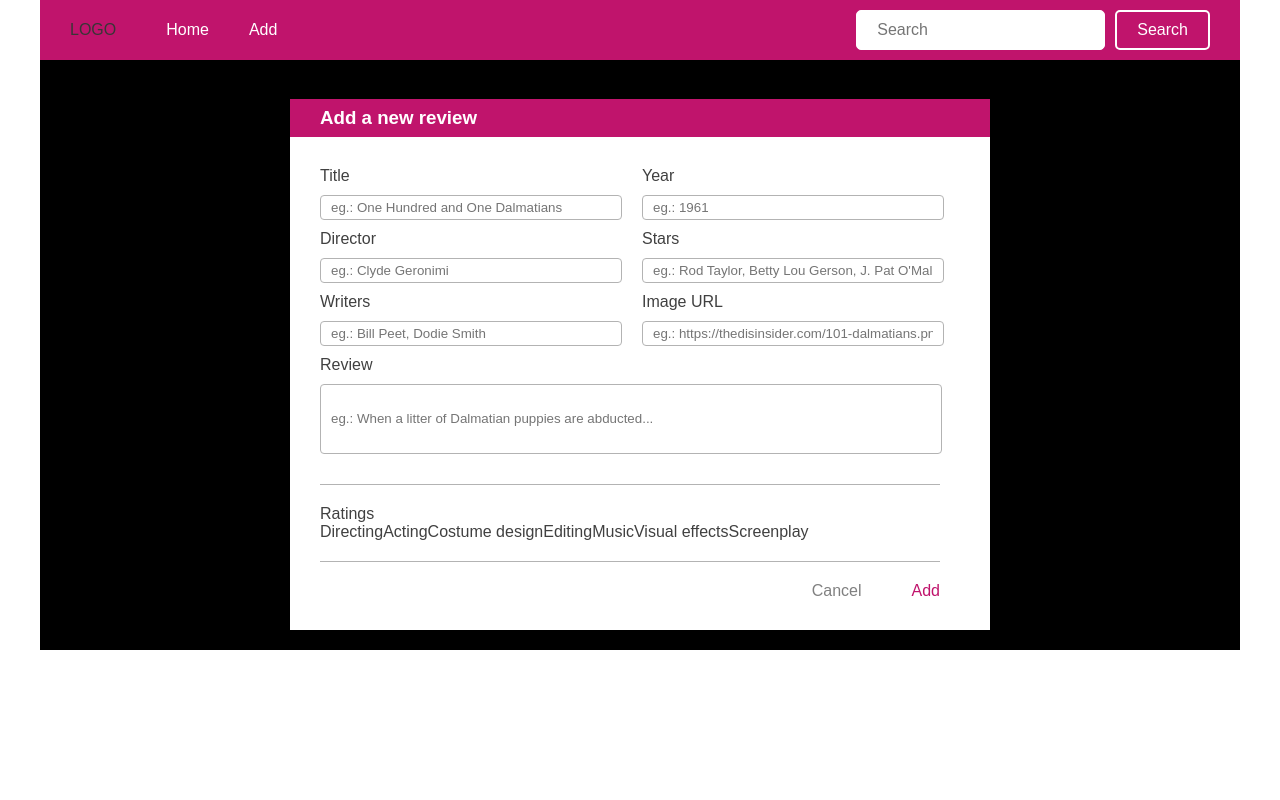
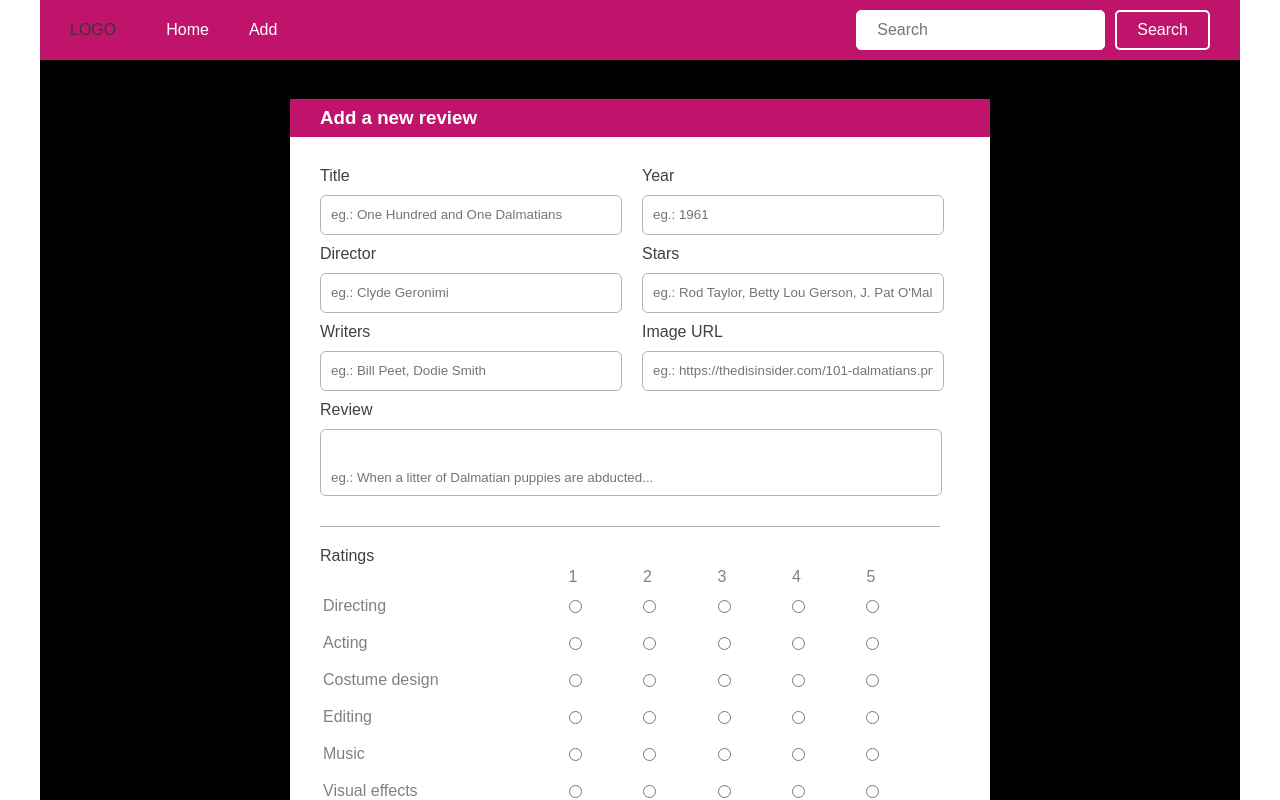
Before and after one commit to virabu/salarify-movie-critique, a React (Create React App) app in the folder movie-rater/: page /add in a window 1280 px wide. Shown: the top 800 px of the page. Built offline with nearby package versions, Linux system fonts and the light colour scheme.

Commit message:
table added for rating system

```diff
--- a/movie-rater/src/Add.css
+++ b/movie-rater/src/Add.css
@@ -33,7 +33,7 @@ label {
 input {
   margin: 10px 20px 10px 0;
   border: 1px solid hsl(0, 0%, 70%);
-  border-radius: 4px;
+  border-radius: 6px;
   padding: 4px 10px;
 }
 
@@ -59,3 +59,12 @@ input {
   margin-left: 30px;
   cursor: pointer;
 }
+
+th > label, th {
+  color: grey;
+  font-weight: 200;
+}
+
+table {
+  width: 620px;
+}
--- a/movie-rater/src/Add.js
+++ b/movie-rater/src/Add.js
@@ -4,26 +4,26 @@ import './Add.css';
 import { Link } from "react-router-dom";
 
 const Add = () => {
-  const [title, setTitle] = useState('');
+  const [name, setName] = useState('');
   const [year, setYear] = useState('');
   const [director, setDirector] = useState('');
   const [stars, setStars] = useState('');
   const [writers, setWriters] = useState('');
-  const [imageUrl, setImageUrl] = useState('');
+  const [imgUrl, setImgUrl] = useState('');
   const [review, setReview] = useState('');
-  const [ratDirecting, setRatDirecting] = useState('');
-  const [ratActing, setRatActing] = useState('');
-  const [ratCostume, setRatCostume] = useState('');
-  const [ratEditing, setRatEditing] = useState('');
-  const [ratMusic, setRatMusic] = useState('');
-  const [ratVisual, setRatVisual] = useState('');
-  const [ratScreenplay, setRatScreenplay] = useState('');
+  const [directing, setDirecting] = useState('');
+  const [acting, setActing] = useState('');
+  const [costumeDesign, setCostumeDesign] = useState('');
+  const [editing, setEditing] = useState('');
+  const [music, setMusic] = useState('');
+  const [visualEffects, setVisualEffects] = useState('');
+  const [screenplay, setScreenplay] = useState('');
   const [isPending, setIsPending] = useState(false);
   const history = useHistory();
 
   const handleSubmit = (e) => {
     e.preventDefault();
-    const movie = { title, year, director, stars, writers, imageUrl, review, ratDirecting,  ratActing, ratCostume, ratEditing, ratMusic, ratVisual, ratScreenplay };
+    const movie = { name, year, director, stars, writers, imgUrl, review, directing,  acting, costumeDesign, editing, music, visualEffects, screenplay };
 
     setIsPending(true);
 
@@ -44,17 +44,17 @@ const Add = () => {
       <form onSubmit={handleSubmit}>
         <div className="inlineDiv">
           <div className="blockDiv">
-            <label for="title">Title</label><br/>
-            <input style={{width: "280px"}} type="text"
-            id="title"
+            <label for="name">Title</label><br/>
+            <input style={{width: "280px", height: "30px"}} type="text"
+            id="name"
             required
-            value={title}
+            value={name}
             placeholder="eg.: One Hundred and One Dalmatians"
-            onChange={(e) => setTitle(e.target.value)}
+            onChange={(e) => setName(e.target.value)}
             />
 
             <label for="director">Director</label><br/>
-            <input style={{width: "280px"}} type="text"
+            <input style={{width: "280px", height: "30px"}} type="text"
             id="director"
             required
             value={director}
@@ -63,7 +63,7 @@ const Add = () => {
             />
 
             <label for="writers">Writers</label><br/>
-            <input style={{width: "280px"}} type="text"
+            <input style={{width: "280px", height: "30px"}} type="text"
             id="writers"
             required
             value={writers}
@@ -74,7 +74,7 @@ const Add = () => {
           </div>
           <div className="blockDiv">
             <label for="year">Year</label><br/>
-            <input style={{width: "280px"}} type="number"
+            <input style={{width: "280px", height: "30px"}} type="number"
             id="year"
             required
             value={year}
@@ -83,7 +83,7 @@ const Add = () => {
             />
 
             <label for="stars">Stars</label><br/>
-            <input style={{width: "280px"}} type="text"
+            <input style={{width: "280px", height: "30px"}} type="text"
             id="stars"
             required
             value={stars}
@@ -91,19 +91,19 @@ const Add = () => {
             onChange={(e) => setStars(e.target.value)}
             />
 
-            <label for="imageUrl">Image URL</label><br/>
-            <input style={{width: "280px"}} type="url"
-            id="imageUrl"
+            <label for="imgUrl">Image URL</label><br/>
+            <input style={{width: "280px", height: "30px"}} type="url"
+            id="imgUrl"
             required
-            value={imageUrl}
+            value={imgUrl}
             placeholder="eg.: https://thedisinsider.com/101-dalmatians.png"
-            onChange={(e) => setImageUrl(e.target.value)}
+            onChange={(e) => setImgUrl(e.target.value)}
             />
           </div>
         </div>
 
-        <br/><label for="review">Review</label><br/>
-        <input style={{width: "600px", height: "60px"}} type="text"
+        <label for="review">Review</label><br/>
+        <input style={{width: "600px", paddingTop: "40px", paddingBottom: "10px"}} type="text"
         id="review"
         required
         value={review}
@@ -114,21 +114,80 @@ const Add = () => {
         <div className="ratingsDiv">
           <label>Ratings</label><br/>
 
-          <label>Directing</label>
-          <label>Acting</label>
-          <label>Costume design</label>
-          <label>Editing</label>
-          <label>Music</label>
-          <label>Visual effects</label>
-          <label>Screenplay</label>
+          <table>
+            <tr>
+              <th></th>
+              <th>1</th>
+              <th>2</th>
+              <th>3</th>
+              <th>4</th>
+              <th>5</th>
+            </tr>
+            <tr>
+              <th><label for="directing">Directing </label></th>
+              <td><input type="radio" id="directing" name="directing" value="1"/></td>
+              <td><input type="radio" id="directing" name="directing" value="2"/></td>
+              <td><input type="radio" id="directing" name="directing" value="3"/></td>
+              <td><input type="radio" id="directing" name="directing" value="4"/></td>
+              <td><input type="radio" id="directing" name="directing" value="5" onChange={(e) => setDirecting(e.target.value)}/></td>
+            </tr>
+            <tr>
+              <th><label for="acting">Acting </label></th>
+              <td><input type="radio" id="acting" name="acting" value="1"/></td>
+              <td><input type="radio" id="acting" name="acting" value="2"/></td>
+              <td><input type="radio" id="acting" name="acting" value="3"/></td>
+              <td><input type="radio" id="acting" name="acting" value="4"/></td>
+              <td><input type="radio" id="acting" name="acting" value="5" onChange={(e) => setActing(e.target.value)}/></td>
+            </tr>
+            <tr>
+              <th><label for="costumeDesign">Costume design </label></th>
+              <td><input type="radio" id="costumeDesign" name="costumeDesign" value="1"/></td>
+              <td><input type="radio" id="costumeDesign" name="costumeDesign" value="2"/></td>
+              <td><input type="radio" id="costumeDesign" name="costumeDesign" value="3"/></td>
+              <td><input type="radio" id="costumeDesign" name="costumeDesign" value="4"/></td>
+              <td><input type="radio" id="costumeDesign" name="costumeDesign" value="5" onChange={(e) => setCostumeDesign(e.target.value)}/></td>
+            </tr>
+            <tr>
+              <th><label for="editing">Editing </label></th>
+              <td><input type="radio" id="editing" name="editing" value="1"/></td>
+              <td><input type="radio" id="editing" name="editing" value="2"/></td>
+              <td><input type="radio" id="editing" name="editing" value="3"/></td>
+              <td><input type="radio" id="editing" name="editing" value="4"/></td>
+              <td><input type="radio" id="editing" name="editing" value="5" onChange={(e) => setEditing(e.target.value)}/></td>
+            </tr>
+            <tr>
+              <th><label for="music">Music </label></th>
+              <td><input type="radio" id="music" name="music" value="1"/></td>
+              <td><input type="radio" id="music" name="music" value="2"/></td>
+              <td><input type="radio" id="music" name="music" value="3"/></td>
+              <td><input type="radio" id="music" name="music" value="4"/></td>
+              <td><input type="radio" id="music" name="music" value="5" onChange={(e) => setMusic(e.target.value)}/><br/></td>
+            </tr>
+            <tr>
+              <th><label for="visualEffects">Visual effects </label></th>
+              <td><input type="radio" id="visualEffects" name="visualEffects" value="1"/></td>
+              <td><input type="radio" id="visualEffects" name="visualEffects" value="2"/></td>
+              <td><input type="radio" id="visualEffects" name="visualEffects" value="3"/></td>
+              <td><input type="radio" id="visualEffects" name="visualEffects" value="4"/></td>
+              <td><input type="radio" id="visualEffects" name="visualEffects" value="5" onChange={(e) => setVisualEffects(e.target.value)}/></td>
+            </tr>
+            <tr>
+              <th><label for="screenplay">Screenplay </label> </th>
+              <td><input type="radio" id="screenplay" name="screenplay" value="1"/></td>
+              <td><input type="radio" id="screenplay" name="screenplay" value="2"/></td>
+              <td><input type="radio" id="screenplay" name="screenplay" value="3"/></td>
+              <td><input type="radio" id="screenplay" name="screenplay" value="4"/></td>
+              <td><input type="radio" id="screenplay" name="screenplay" value="5" onChange={(e) => setScreenplay(e.target.value)}/></td>
+            </tr>
+          </table>
         </div>
         <div className="addReviewButtonsDiv">
           <Link to="/">Cancel</Link>
-          <span>Add</span>
+          { !isPending && <span>Add</span> }
+          { isPending && <span>Adding...</span> }
         </div>
       </form>
     </div>
-
   )
 }
 
```
